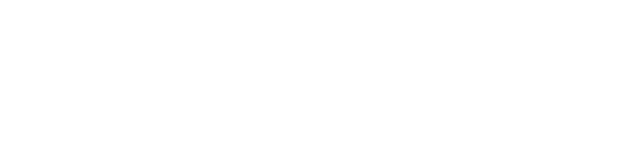
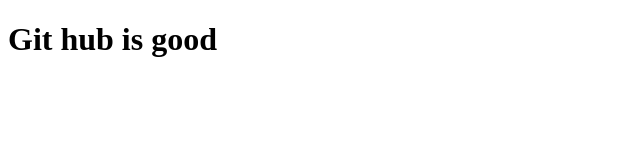
Before and after one commit to AnEmptyMind/teste, a plain HTML site: page index.html in a window 1280 px wide. Shown: the whole page, without its empty margins (0-640 px from the left). Drawn offline with Linux system fonts and the light colour scheme.

Commit message:
Ola mundo

```diff
--- a/index.html
+++ b/index.html
@@ -7,6 +7,6 @@
      <title>Teste</title>
 </head>
 <body>
-
+     <h1>Git hub is good</h1>
 </body>
 </html>
```
